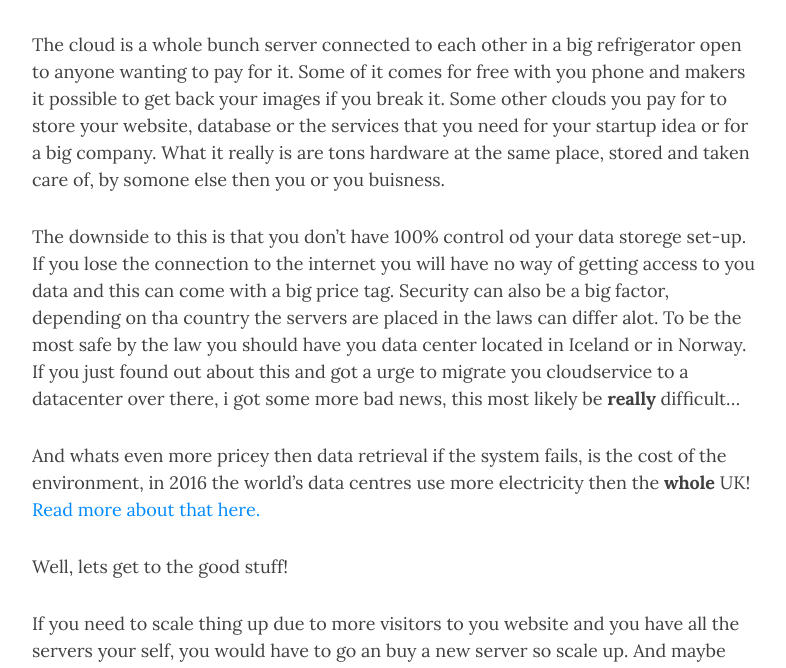
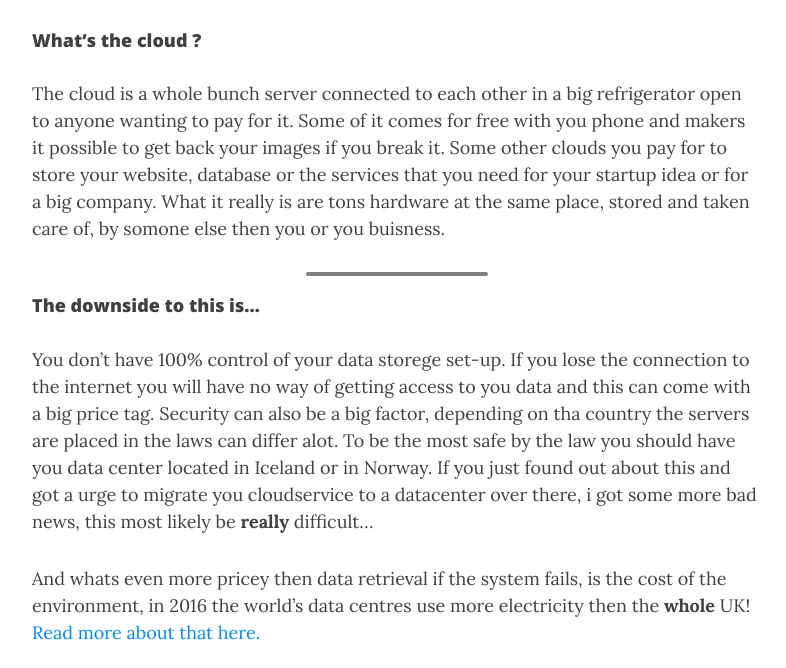
Before and after one commit to SaAlgervik/SaAlgerik.github.io, a Jekyll site: the page built from _posts/2021-09-07-Cloud.md, in a window 1280 px wide and 900 px high, scrolled down 315 px, cut to the strip 232-900 px from the top of the window. Shown: the whole strip, without its empty margins (243-1029 px from the left). Built offline with Jekyll 4.4.1, drawn with Linux system fonts in a browser that asks for light colours; nearby versions of some CDN libraries; comment, search, counter and statistics services are not loaded.

Commit message:
Update 2021-09-07-Cloud.md

```diff
--- a/_posts/2021-09-07-Cloud.md
+++ b/_posts/2021-09-07-Cloud.md
@@ -7,16 +7,19 @@ thumbnail-img: https://www.securestorageservices.co.uk/lib/timthumb.php?src=/ima
 share-img: /assets/img/path.jpg
 tags: [The Cloud]
 ---
-
+#### What's the cloud ?
 The cloud is a whole bunch server connected to each other in a big refrigerator open to anyone wanting to pay for it. Some of it comes for free with you phone and makers it possible to get back your images if you break it. Some other clouds you pay for to store your website, database or the services that you need for your startup idea or for a big company.
 What it really is are tons hardware at the same place, stored and taken care of, by somone else then you or you buisness.
 
-The downside to this is that you don't have 100% control od your data storege set-up. If you lose the connection to the internet you will have no way of getting access to you data and this can come with a big price tag. Security can also be a big factor, depending on tha country the servers are placed in the laws can differ alot. To be the most safe by the law you should have you data center located in Iceland or in Norway. If you just found out about this and got a urge to migrate you cloudservice to a datacenter over there, i got some more bad news, this most likely be **really** difficult...
+_______________________
+#### The downside to this is...
+
+ You don't have 100% control of your data storege set-up. If you lose the connection to the internet you will have no way of getting access to you data and this can come with a big price tag. Security can also be a big factor, depending on tha country the servers are placed in the laws can differ alot. To be the most safe by the law you should have you data center located in Iceland or in Norway. If you just found out about this and got a urge to migrate you cloudservice to a datacenter over there, i got some more bad news, this most likely be **really** difficult...
 
 And whats even more pricey then data retrieval if the system fails, is the cost of the environment, in 2016 the world's data centres use more electricity then the **whole** UK!
 [Read more about that here.](https://www.computerworld.com/article/3431148/why-data-centres-are-the-new-frontier-in-the-fight-against-climate-change.html)
 
-Well, lets get to the good stuff!
+#### Well, lets get to the good stuff!
 
 If you need to scale thing up due to more visitors to you website and you have all the servers your self, you would have to go an buy a new server so scale up. And maybe two weeks later you go back to the same amount as of users as usual. You will be standing there with some verry expensive hardware you have no use for.
 Say that you instead have this scalable service on the cloud, you can temoorarliy scale up and down as you go.
@@ -27,7 +30,7 @@ Something else that is good, is that you can access you data from anywhere in th
 
 You can also choose in what grade you want to use the cloud. You can have your whole platform on it with a choosen operating system. You can also just use the tools like Microsoft Office, dopbox or Google photo. I think that almoste everyone in a developed country under has used the cloud in one or an other way.
 
-
+__________________________________
 What we found out about the cost of cloud services is tha the price can differ alot. To get a easy overlook of the prices the simplest sits to get an overlook over is the big ones like Azure. And to see exactly what comes with it. To find other smaller cloud serveces in Europe you don't really get a clear overlook. But if you take the time and write to them about exactly what you need you can get more customised services.
 
 _______________________________________________________________________
```
